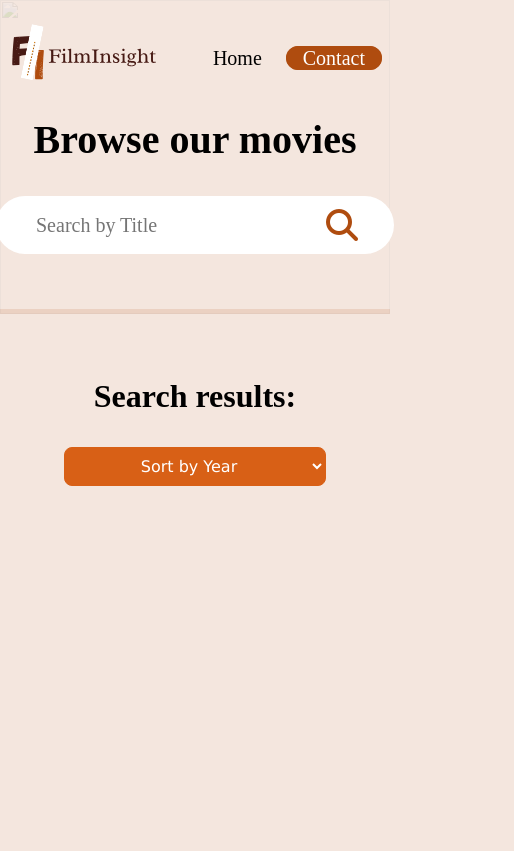
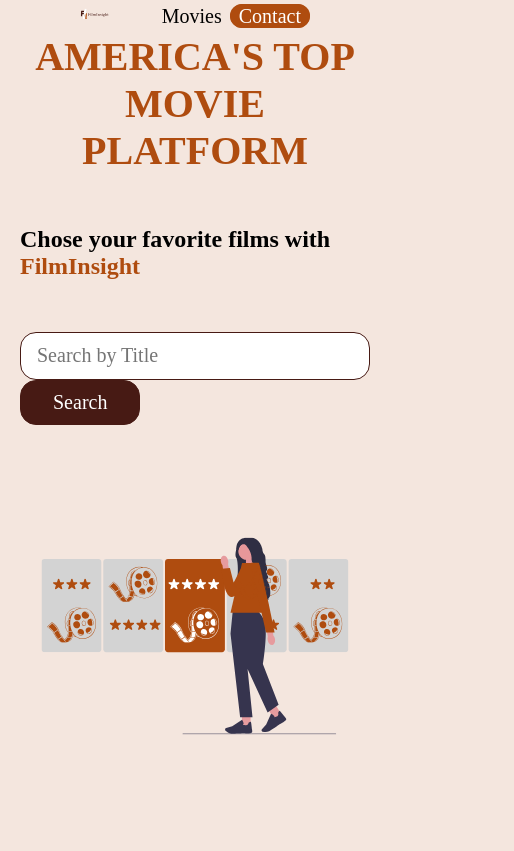
Before and after one commit to KelsieHargreaves/Module-4-Final, a plain HTML site: page index.html in a window 390 px wide. Shown: the whole page, 514 px wide, since content can reach past the window. Drawn offline with Linux system fonts and the light colour scheme; a web font is replaced by a local one.

Commit message:
added home screen

```diff
--- a/index.html
+++ b/index.html
@@ -4,56 +4,50 @@
 <head>
     <meta charset="UTF-8">
     <meta name="viewport" content="width=device-width, initial-scale=1.0">
-    <title>Movies</title>
-    <link rel="stylesheet" href="./movies.css">
+    <title>FilmInsight</title>
+    <link rel="stylesheet" href="./style.css">
     <script src="https://kit.fontawesome.com/3e95287597.js" crossorigin="anonymous"></script>
-    <script src="./movies.js" defer></script>
+    <script src="./script.js"></script>
+    <script src="./movies.js"></script>
 </head>
 
 <body>
     <section id="landing__page">
         <div class="container nav__container">
-            <div class="nav__img--wrapper">
-                <img class="nav__img" src="./assets/movies.jpg" alt="">
-            </div>
             <div class="row nav__row">
                 <figure>
                     <img class="logo" src="./assets/logo.svg" alt="">
                 </figure>
                 <ul class="nav__lists">
-                    <li><a href="./index.html" class="nav__link"><span class="nav__text">Home</span></a></li>
-                    <li><a href="./movies.html" class="nav__link"><span class="nav__movies nav__text">Movies</span></a></li>
+                    <li><a href="#" class="nav__link"><span class="nav__home nav__text orange">Home</span></a></li>
+                    <li><a href="./movies.html" class="nav__link"><span class="nav__text">Movies</span></a></li>
                     <li><a href="#" class="nav__link  nav__contact"><span class="nav__text">Contact</span></a></li>
                 </ul>
             </div>
-            <div class="nav__content">
-                <h1 class="nav__header">Browse our movies</h1>
-                <div class="nav__search--bar">
-                    <input class="nav__input" type="text" placeholder="Search by Title" onChange="searchChange(event)">
-                    <button class="nav__input--button">
-                        <i class="fa-solid fa-magnifying-glass"></i>
-                    </button>
+        </div>
+        <section id="main">
+            <div class="container main__container">
+                <div class="row main__row">
+                    <h1 class="main__header"><span class="orange">AMERICA'S TOP MOVIE PLATFORM</span></h1>
+                    <h2 class="main__sub-header">Chose your favorite films with <span class="orange">FilmInsight</span>
+                    </h2>
+                    <form action="./movies.html">
+                        <input type="text" placeholder="Search by Title"></input>
+                        <button class="search__button" onClick="openSpinner(this)" onChange="searchChange(event)">
+                            <span class="button__text">Search</span>
+                            <span class="spinner"><i class="fa-solid fa-spinner"></i></span>
+                        </button>
+                    </form>
+                </div>
+                <div class="row img__row">
+                    <figure>
+                        <img class="sales__img" src="./assets/movie.svg" alt="">
+                    </figure>
                 </div>
             </div>
-            <div class="loading__bar"></div>
-        </div>
-        <div class="container main__container">
-            <div class="row main__row">
-                <h1 class="main__title">
-                    Search results:
-                    <span class="random__span--for-no-reason"><span class="search__name"></span></span>
-                </h1>
-                <select id="movieSort" class="movieSort" onchange="sortChange(event)">
-                    <option value="" disabled selected>Sort by Year</option>
-                    <option value="newest">Newest</option>
-                    <option value="oldest">Oldest</option>
-                </select>
-            </div>
-            <section id="search">
-                <div class="movies"></div>
-            </section>
-        </div>
+        </section>
     </section>
+
 </body>
 
 </html>
--- /dev/null
+++ b/script.js
@@ -0,0 +1,9 @@
+function openSpinner(button) {
+    button.classList.add("loading");
+    button.disabled = true;
+
+    setTimeout(() => {
+        window.location.href = `./movies.html`;
+    }, 300)
+
+}
--- /dev/null
+++ b/style.css
@@ -0,0 +1,314 @@
+@import url('https://fonts.googleapis.com/css2?family=Radley:ital@0;1&display=swap');
+
+* {
+    padding: 0;
+    margin: 0;
+    box-sizing: border-box;
+    font-family: "Radley", serif;
+}
+
+#landing__page {
+    display: flex;
+    flex-direction: column;
+    align-items: center;
+    width: 100%;
+}
+
+body {
+    background-color: #af4c0f23;
+    display: flex;
+    justify-content: center;
+    overflow-x: hidden;
+}
+
+
+.orange {
+    color: #af4c0f;
+}
+
+h1 {
+    font-size: 40px;
+}
+
+h2 {
+    font-size: 24px;
+}
+
+.container {
+    width: 100%;
+    padding: 0 64px;
+}
+
+.row {
+    margin: 0 80px;
+}
+
+/*Navigation*/
+.nav__container {
+    width: 100%;
+}
+
+.nav__row {
+    margin: 0 16px;
+    display: flex;
+    justify-content: space-between;
+    align-items: center;
+}
+
+.logo {
+    width: 50%;
+}
+
+.nav__lists {
+    display: flex;
+    list-style-type: none;
+}
+
+.nav__link {
+    text-decoration: none;
+    color: black;
+    padding: 0 24px;
+    font-size: 20px;
+    font-weight: 500;
+}
+
+
+.nav__text {
+     position: relative;
+     display: inline-block;
+}
+.nav__text::after {
+    content: "";
+    position: absolute;
+    left: 0;
+    bottom: 0;
+    height: 2px;
+    width: 100%;
+    transform: scaleX(0);
+    transform-origin: left;
+    background-color: #af4c0f;
+    transition: all 500ms ease;
+}
+
+.nav__lists li:nth-child(2) .nav__text::after {
+    background-color: black;
+}
+
+.nav__text:hover::after {
+    transform: scaleX(1);
+}
+
+.nav__contact .nav__text::after {
+    display: none;
+}
+
+.nav__contact {
+    border: 1px solid #af4c0f;
+    border-radius: 50px;
+    background-color: #af4c0f;
+    color: white;
+    padding: 12px 32px;
+    transition: all 300ms ease;
+}
+
+.nav__contact:hover {
+    background-color: #d86016;
+    border-color: #d86016;
+}
+
+/* Main */
+
+.main__row {
+   display: flex;
+   flex-direction: column;
+   align-items: center;
+}
+
+.main__header, .main__sub-header, .input__field {
+    opacity: 0;
+    transform: translateY(300px);
+    animation: slideUp 1s forwards;
+}
+
+.main__header {animation-delay: 0.1s;}
+.main__sub-header {animation-delay: 0.5s;}
+.input__field {animation-delay: 0.9s;}
+
+@keyframes slideUp {
+    to {
+        opacity: 1;
+        transform: translateY(0);
+    }
+}
+
+.main__header {
+    text-align: center;
+}
+
+.main__sub-header {
+    padding: 52px 0;
+}
+
+.input__field {
+    display: flex;
+}
+
+input {
+    width: 350px;
+    height: 48px;
+    border-radius: 16px;
+    border: 1px solid #471a14;
+    font-size: 20px;
+    padding-left: 16px;
+}
+
+.search__button {
+    position: relative;
+    font-size: 20px;
+    border-radius: 16px;
+    padding: 10px 32px;
+    border: 1px solid #471a14;
+    background-color: #471a14;
+    color: white;
+    transition: all 300ms ease;
+    overflow: hidden;
+    cursor: pointer;
+}
+
+.search__button:hover {
+    background-color: #661d14;
+    border-color: #661d14;
+}
+
+.spinner {
+    display: none;
+    position: absolute;
+    top: 50%;
+    left: 50%;
+    transform: translate(-50%,-50%);
+    font-size: 40px;
+    animation: spin 1s linear infinite;
+}
+
+@keyframes spin {
+    to {transform: translate(-50%, -50%) rotate(360deg);}
+}
+
+.search__button.loading .spinner {
+  display: block;
+}
+
+.search__button.loading .button__text {
+  visibility: hidden;
+}
+
+.sales__img {
+    width: 100%;
+    height: 50vh;
+    position: relative;
+    z-index: 2;
+}
+
+@media (max-width: 680px) {
+
+    .nav__container {
+        margin: 0 32px;
+    }
+
+    .nav__link {
+        padding: 0 12px;
+    }
+
+     .nav__home {
+        display: none;
+    }
+
+}
+
+@media (max-width: 576px) {
+
+    .nav__container {
+        padding: 0 64px;
+    }
+
+
+    .nav__home {
+        display: none;
+    }
+
+    .nav__link {
+        font-size: 20px;
+        padding: 0 8px;
+    }
+
+    .nav__contact {
+        padding: 0 8px;
+    }
+
+    /* .logo {
+        width: 200px;
+    } */
+
+}
+
+@media (max-width: 355px) {
+    .nav__container {
+        width: 100%;
+        max-width: 300px;
+        padding: 0 16px;
+    }
+
+    .nav__row {
+        width: 100%;
+        max-width: 350px;
+    }
+
+    .logo {
+        width: 100px;
+    }
+
+    .nav__link {
+        font-size: 16px;
+    }
+
+    .main__container {
+        width: 100%;
+        max-width: 300px;
+        padding: 0;
+    }
+
+    .main__row {
+        margin: 0;
+    }
+
+    .main__header {
+        font-size: 32px;
+    }
+
+    .main__sub-header {
+        text-align: center;
+        padding: 32px;
+        font-size: 20px;
+    }
+
+    .input__field {
+        width: 100%;
+        max-width: 330px;
+    }
+
+    input {
+        width: 80%;
+        font-size: 16px;
+    }
+
+    .search__button {
+        padding: 0 8px;
+        font-size: 16px;
+    }
+
+    .img__row {
+        width: 100%;
+        max-width: 330px;
+        margin: 0;
+    }
+}
```
Also changed, not shown: movies.html (added, +59 -0 lines).
